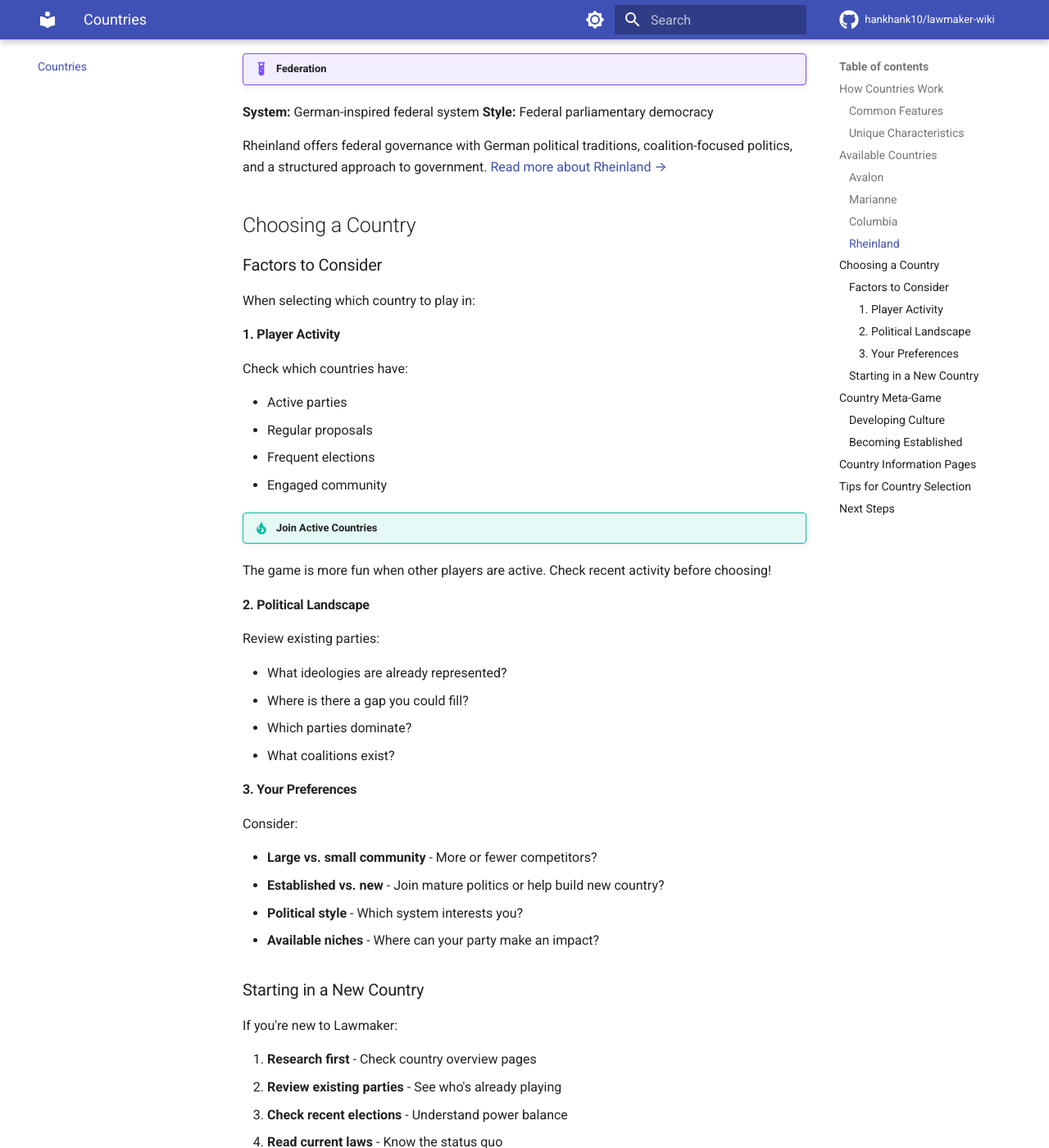
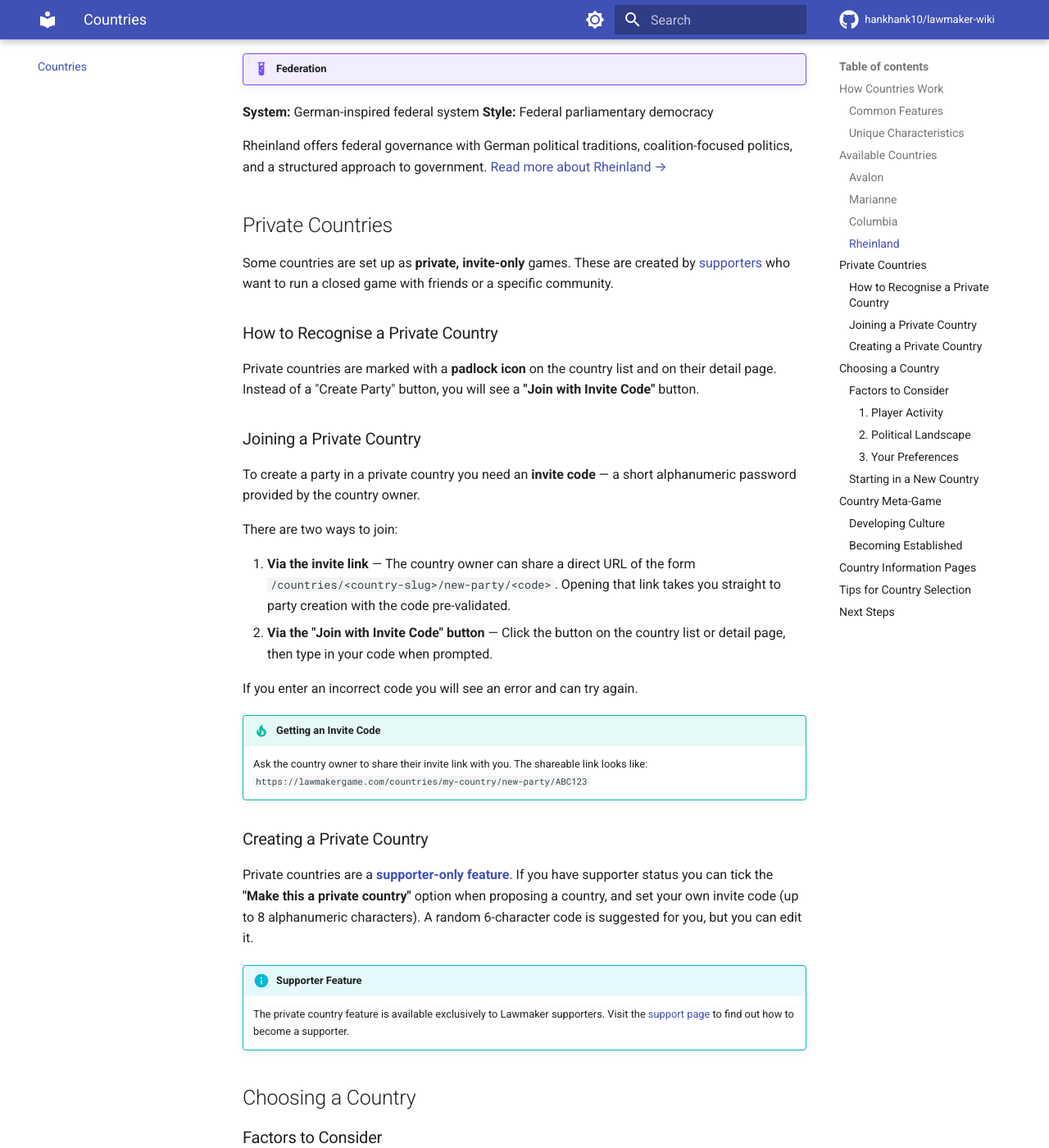
Before and after one commit to hankhank10/lawmaker-wiki, an MkDocs documentation site: the page built from docs/countries.md, in a window 1280 px wide and 1400 px high, scrolled down 1690 px. Shown: the whole window at 82% size. Built offline with MkDocs 1.6.1 and Material for MkDocs 9.7.7, drawn with Linux system fonts in a browser that asks for light colours; comment, search, counter and statistics services are not loaded.

Commit message:
📝 Sync from private repo
Auto-synced from hankhank10/lawmaker/game-manual

```diff
--- a/docs/countries.md
+++ b/docs/countries.md
@@ -58,6 +58,35 @@ Columbia brings New World political traditions with a different executive struct
 **Style:** Federal parliamentary democracy
 
 Rheinland offers federal governance with German political traditions, coalition-focused politics, and a structured approach to government. [Read more about Rheinland →](countries/rheinland.md)
+
+## Private Countries
+
+Some countries are set up as **private, invite-only** games. These are created by [supporters](../support) who want to run a closed game with friends or a specific community.
+
+### How to Recognise a Private Country
+
+Private countries are marked with a **padlock icon** on the country list and on their detail page. Instead of a "Create Party" button, you will see a **"Join with Invite Code"** button.
+
+### Joining a Private Country
+
+To create a party in a private country you need an **invite code** — a short alphanumeric password provided by the country owner.
+
+There are two ways to join:
+
+1. **Via the invite link** — The country owner can share a direct URL of the form `/countries/<country-slug>/new-party/<code>`. Opening that link takes you straight to party creation with the code pre-validated.
+2. **Via the "Join with Invite Code" button** — Click the button on the country list or detail page, then type in your code when prompted.
+
+If you enter an incorrect code you will see an error and can try again.
+
+!!! tip "Getting an Invite Code"
+    Ask the country owner to share their invite link with you. The shareable link looks like: `https://lawmakergame.com/countries/my-country/new-party/ABC123`
+
+### Creating a Private Country
+
+Private countries are a **[supporter-only feature](../support)**. If you have supporter status you can tick the **"Make this a private country"** option when proposing a country, and set your own invite code (up to 8 alphanumeric characters). A random 6-character code is suggested for you, but you can edit it.
+
+!!! info "Supporter Feature"
+    The private country feature is available exclusively to Lawmaker supporters. Visit the [support page](../support) to find out how to become a supporter.
 
 ## Choosing a Country
 
--- a/docs/gameplay/parties.md
+++ b/docs/gameplay/parties.md
@@ -7,10 +7,21 @@ Your **political party** is your primary tool for participating in Lawmaker. Thi
 To create a new party:
 
 1. Select a [country](../countries.md) to participate in
-2. Click "Create New Party"
+2. Click "Create Party Here" (or "Join with Invite Code" for [private countries](#joining-a-private-country))
 3. Fill in the party details
 4. Define your ideological positions
 5. Launch your party!
+
+### Joining a Private Country
+
+Some countries require an **invite code** to create a party. These [private countries](../countries.md#private-countries) show a padlock icon and a **"Join with Invite Code"** button instead of the standard "Create Party" button.
+
+You can join in two ways:
+
+- **Direct invite link** — The country owner can share a URL like `/countries/<slug>/new-party/<code>` that pre-fills the code for you.
+- **Manual code entry** — Click "Join with Invite Code", type the code you were given, and proceed to party creation.
+
+Ask the country owner for their shareable invite link if you don't have one.
 
 ### Party Information
 
```
